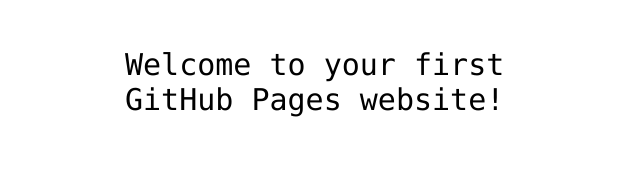
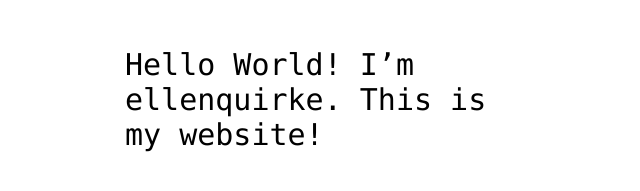
Before and after one commit to ellenquirke/ellenquirke.github.io, a plain HTML site: page index.html in a window 1280 px wide. Shown: the part 341-532 px from the top of the page, without its empty margins (315-955 px from the left). Drawn offline with Linux system fonts and the light colour scheme.

Commit message:
Update index.html

```diff
--- a/index.html
+++ b/index.html
@@ -12,7 +12,7 @@
 <img src="https://octodex.github.com/images/daftpunktocat-thomas.gif" id="octocat" alt="octocat-gif" />
 
 <!-- Change this code here by copy and pasting your template on line 15 -->
-<p>Welcome to your first GitHub Pages website!</p>
+<p>Hello World! I’m ellenquirke. This is my website!</p>
 
 </body>
 </html>
```
